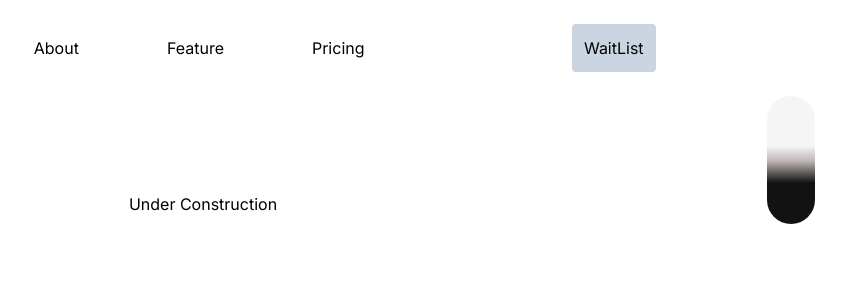
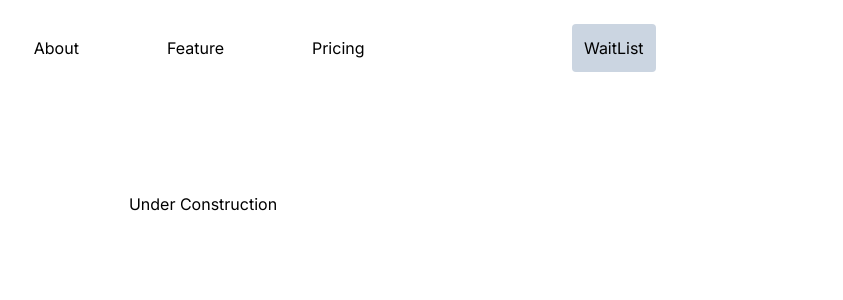
Before and after one commit to birongliu/CISC-4900, a Next.js app in the folder frontend/: page / in a window 1280 px wide. Shown: the top 300 px of the page, without its empty margins (437-1280 px from the left). Built offline with nearby package versions, Linux system fonts and the light colour scheme.

Commit message:
hello world

```diff
--- a/frontend/src/app/ui/navigation/ThemeSwitcher.tsx
+++ b/frontend/src/app/ui/navigation/ThemeSwitcher.tsx
@@ -4,9 +4,7 @@ import { useTheme } from "next-themes";
 export default function ThemeSwitcher() {
 const { resolvedTheme, setTheme } = useTheme();
   return (
-    <div className="fixed z-20 flex flex-col space-y-2 rounded-3xl p-2 h-32 justify-between right-7" style={{
-        background: 'linear-gradient(180deg, #F5F5F5 38.97%, #BFB6B6 50.75%, #121212 67.87%)'
-      }}>
+    <div className="fixed z-20 flex flex-col space-y-2 rounded-3xl p-2 h-32 justify-between right-7">
         <button
           aria-label="Toggle Light Mode"
           type="button"
--- a/frontend/tailwind.config.ts
+++ b/frontend/tailwind.config.ts
@@ -8,6 +8,12 @@ const config: Config = {
   ],
   theme: {
     extend: {
+      colors: {
+
+      },
+      backgroundColor: {
+        "light-primary": "rgba(243, 225, 200, 1)",
+      },
       backgroundImage: {
         "gradient-radial": "radial-gradient(var(--tw-gradient-stops))",
         "gradient-conic":
```
